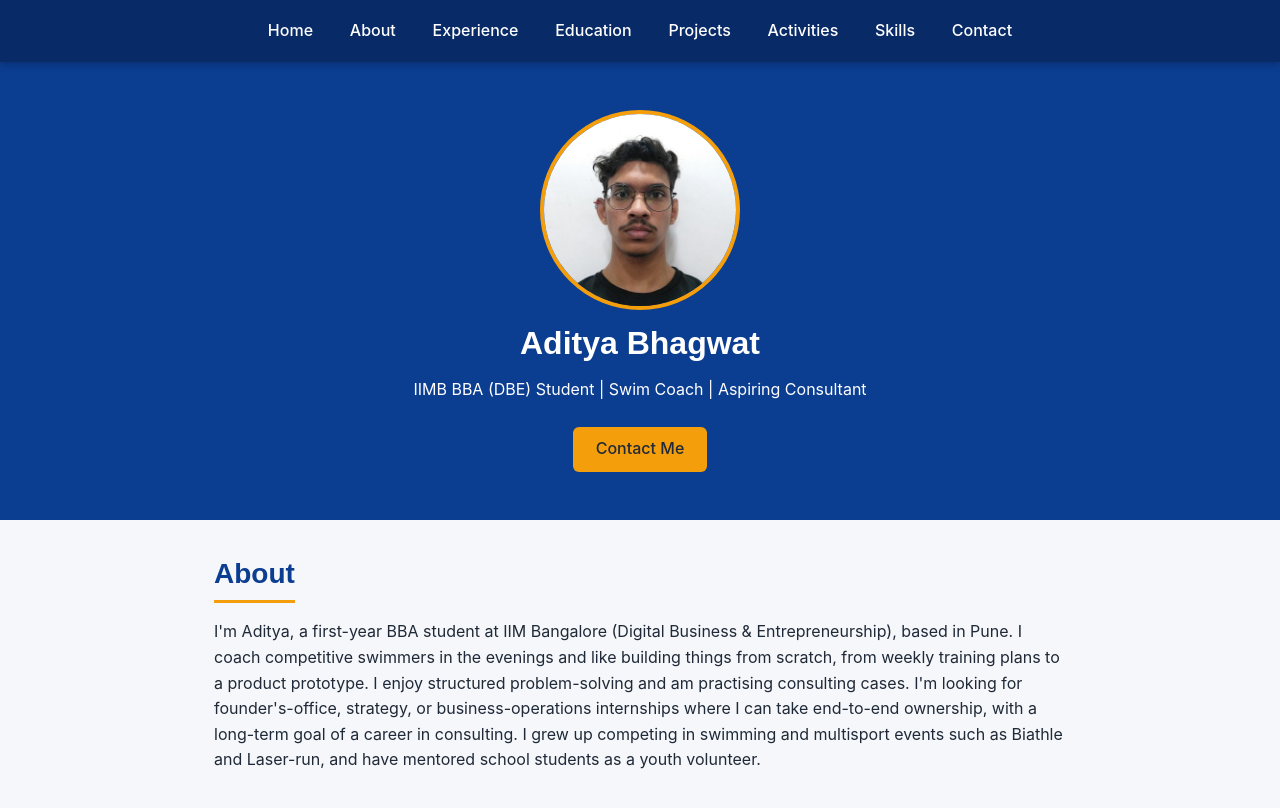
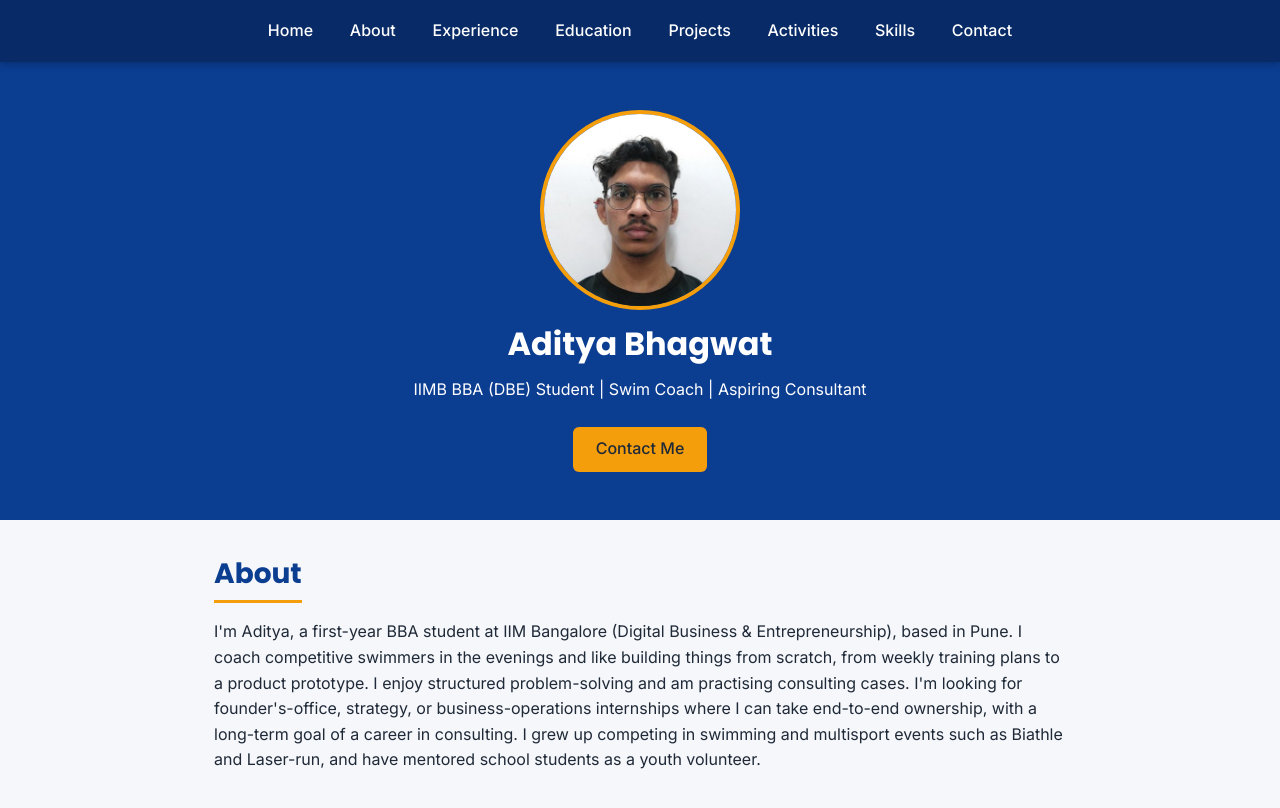
Before and after one commit to Adityab9211/resume-assignment, a plain HTML site: page index.html in a window 1280 px wide. Shown: the top 808 px of the page. Drawn offline with Linux system fonts and the light colour scheme.

Commit message:
Update index.html

```diff
--- a/index.html
+++ b/index.html
@@ -5,6 +5,9 @@
   <meta charset="UTF-8">
   <meta name="viewport" content="width=device-width, initial-scale=1">
   <title>Aditya Bhagwat | Resume</title>
+  <link rel="preconnect" href="https://fonts.googleapis.com">
+<link rel="preconnect" href="https://fonts.gstatic.com" crossorigin>
+<link href="https://fonts.googleapis.com/css2?family=Inter:wght@400;500&family=Poppins:wght@600;700&display=swap" rel="stylesheet">
   <link rel="stylesheet" href="style.css">
 </head>
 <body>
```
